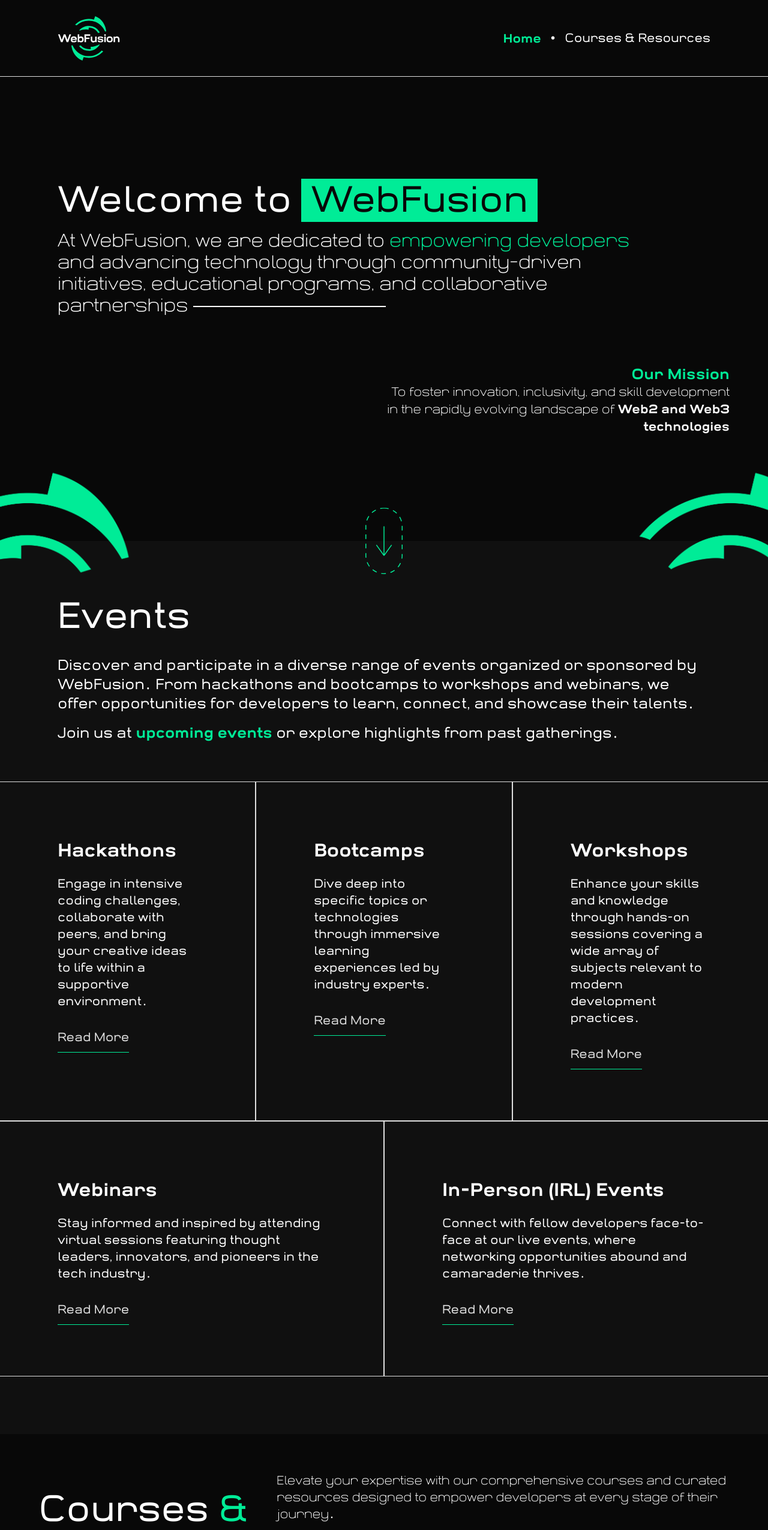
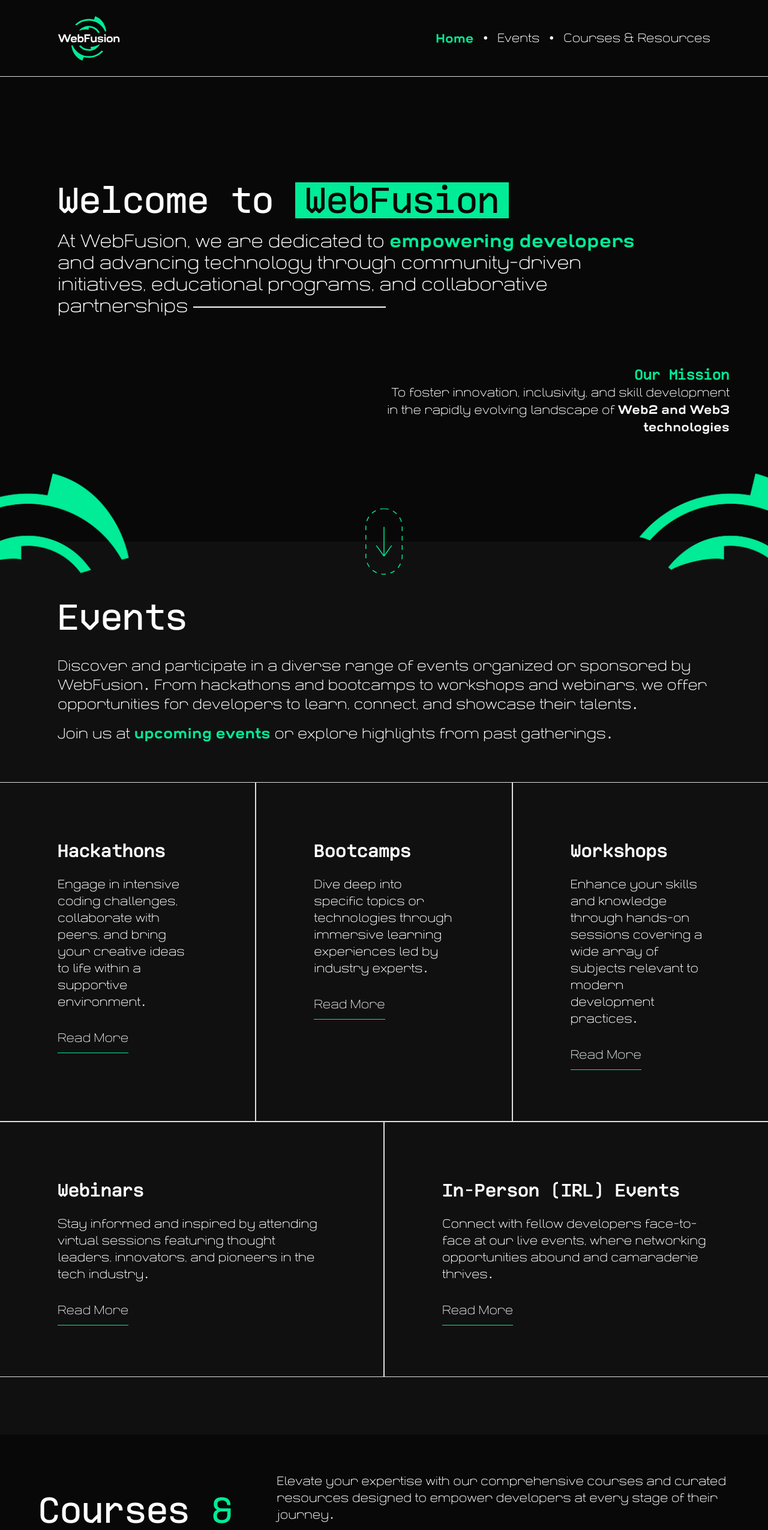
Before and after one commit to webfusiondev/WebFusion.xyz, a Next.js app: page / in a window 1280 px wide. Shown: the top 2551 px of the page at 60% size. Built offline with nearby package versions, Linux system fonts and the light colour scheme.

Commit message:
events page and font weight

```diff
--- a/app/nav.tsx
+++ b/app/nav.tsx
@@ -20,10 +20,10 @@ const NavElements = ({ navRoute }: { navRoute: Route }) => {
       <Link onClick={() => document.body.classList.remove("open-nav")} href="/">
         <div className={getClassName("home")}>Home</div>
       </Link>
-      {/* &bull;
-      <Link onClick={() => document.body.classList.remove("open-nav")} href="/">
+      &bull;
+      <Link onClick={() => document.body.classList.remove("open-nav")} href="/events">
         <div className={getClassName("events")}>Events</div>
-      </Link> */}
+      </Link>
       &bull;
       <Link
         onClick={() => document.body.classList.remove("open-nav")}
@@ -37,7 +37,12 @@ const NavElements = ({ navRoute }: { navRoute: Route }) => {
 
 const Nav = (props: Props) => {
   return (
-    <nav className={widolte.className +" px-4 md:px-8 lg:px-16 xl:px-24 py-6 flex items-center h-32 justify-between select-none text-xl border-b border-b-secondary z-10 relative"}>
+    <nav
+      className={
+        widolte.className +
+        " px-4 md:px-8 lg:px-16 xl:px-24 py-6 flex items-center h-32 justify-between select-none text-xl border-b border-b-secondary z-10 relative font-light"
+      }
+    >
       <Link className="z-10" href="/">
         <Logo />
       </Link>
--- a/app/page.tsx
+++ b/app/page.tsx
@@ -3,6 +3,7 @@ import Link from "next/link";
 
 import IconPark from "./icon-park";
 import Nav from "./nav";
+import { ki } from "./fonts";
 
 export default function Home() {
   return (
@@ -10,7 +11,12 @@ export default function Home() {
       <main className="min-h-[80vh] md:min-h-screen flex flex-col relative overflow-x-clip">
         <Nav route="home" />
         <section className="py-20 md:py-28 lg:py-32 xl:py-44 px-8 md:px-16 flex flex-col justify-center grow">
-          <div className="text-2xl md:text-4xl lg:text-5xl xl:text-6xl font-medium mb-5 xl:pl-8">
+          <div
+            className={
+              ki.className +
+              " text-2xl md:text-4xl lg:text-5xl xl:text-6xl font-medium mb-5 xl:pl-8"
+            }
+          >
             Welcome to{" "}
             <span className="bg-brand-green text-brand-black px-4">
               WebFusion
@@ -18,8 +24,8 @@ export default function Home() {
           </div>
           <p className="text-xl md:text-2xl xl:text-3xl font-light mb-20 max-w-5xl xl:pl-8">
             At WebFusion, we are dedicated to{" "}
-            <span className="text-brand-green">empowering</span>{" "}
-            <span className="text-brand-green">developers</span>
+            <span className="text-brand-green font-bold">empowering</span>{" "}
+            <span className="text-brand-green font-bold">developers</span>
             <span className="inline">
               {" "}
               and advancing technology through community-driven initiatives,
@@ -31,7 +37,12 @@ export default function Home() {
             />
           </p>
           {/* right aligned section */}
-          <div className="text-right font-bold text-lg md:text-xl xl:text-2xl text-brand-green">
+          <div
+            className={
+              ki.className +
+              " text-right font-bold text-lg md:text-xl xl:text-2xl text-brand-green"
+            }
+          >
             Our Mission
           </div>
           <p
@@ -51,7 +62,7 @@ export default function Home() {
             width: "max(7vw, 48px)",
             maxWidth: "62px",
             transform: "translate(-50%, 50%)",
-            zIndex: 0
+            zIndex: 0,
           }}
           viewBox="0 0 63.5 113.5"
           xmlns="http://www.w3.org/2000/svg"
@@ -119,11 +130,15 @@ export default function Home() {
         />
       </main>
       <section
-        className="py-20 xl:py-24 overflow-hidden"
+        className="py-20 xl:py-24 overflow-hidden font-light"
         style={{ backgroundColor: "rgba(150, 150, 150, 0.05)" }}
       >
         <div className="px-12 lg:px-16 xl:px-24 pb-16 text-lg md:text-xl xl:text-2xl">
-          <div className="font-medium text-4xl xl:text-6xl mb-9">Events</div>
+          <div
+            className={ki.className + " font-medium text-4xl xl:text-6xl mb-9"}
+          >
+            Events
+          </div>
           <p className="mb-4">
             Discover and participate in a diverse range of events organized or
             sponsored by WebFusion&#8228; From hackathons and bootcamps to
@@ -143,7 +158,11 @@ export default function Home() {
           className="grid grid-cols-6 events-grid"
         >
           <div className="event-card md:hover:text-brand-black col-span-6 md:col-span-3 xl:col-span-2 border border-secondary p-12 md:p-20 xl:p-24">
-            <div className="font-bold text-xl md:text-2xl xl:text-3xl mb-6">
+            <div
+              className={
+                ki.className + " font-bold text-xl md:text-2xl xl:text-3xl mb-6"
+              }
+            >
               Hackathons
             </div>
             <p className="md:text-lg xl:text-xl mb-8">
@@ -156,7 +175,11 @@ export default function Home() {
             </span>
           </div>
           <div className="event-card md:hover:text-brand-black col-span-6 md:col-span-3 xl:col-span-2 border border-secondary p-12 md:p-20 xl:p-24">
-            <div className="font-bold text-xl md:text-2xl xl:text-3xl mb-6">
+            <div
+              className={
+                ki.className + " font-bold text-xl md:text-2xl xl:text-3xl mb-6"
+              }
+            >
               Bootcamps
             </div>
             <p className="md:text-lg xl:text-xl mb-8">
@@ -168,7 +191,11 @@ export default function Home() {
             </span>
           </div>
           <div className="event-card md:hover:text-brand-black col-span-6 md:col-span-3 xl:col-span-2 border border-secondary p-12 md:p-20 xl:p-24">
-            <div className="font-bold text-xl md:text-2xl xl:text-3xl mb-6">
+            <div
+              className={
+                ki.className + " font-bold text-xl md:text-2xl xl:text-3xl mb-6"
+              }
+            >
               Workshops
             </div>
             <p className="md:text-lg xl:text-xl mb-8">
@@ -181,7 +208,11 @@ export default function Home() {
             </span>
           </div>
           <div className="event-card md:hover:text-brand-black col-span-6 md:col-span-3 border border-secondary p-12 md:p-20 xl:p-24">
-            <div className="font-bold text-xl md:text-2xl xl:text-3xl mb-6">
+            <div
+              className={
+                ki.className + " font-bold text-xl md:text-2xl xl:text-3xl mb-6"
+              }
+            >
               Webinars
             </div>
             <p className="md:text-lg xl:text-xl mb-8">
@@ -194,7 +225,11 @@ export default function Home() {
             </span>
           </div>
           <div className="event-card md:hover:text-brand-black col-span-6 md:col-span-3 border border-secondary p-12 md:p-20 xl:p-24">
-            <div className="font-bold text-xl md:text-2xl xl:text-3xl mb-6">
+            <div
+              className={
+                ki.className + " font-bold text-xl md:text-2xl xl:text-3xl mb-6"
+              }
+            >
               In-Person (IRL) Events
             </div>
             <p className="md:text-lg xl:text-xl mb-8">
@@ -208,11 +243,16 @@ export default function Home() {
           </div>
         </div>
       </section>
-      <section className="mb-28">
+      <section className="mb-28 font-light">
         <div className="py-16 grid grid-cols-3 gap-2 md:gap-4 lg:gap-8 xl:gap-10 max-w-6xl mx-auto px-8 xl:px-0">
-          <div className="col-span-3 md:col-span-1 text-2xl md:text-4xl lg:text-5xl xl:text-6xl font-medium flex flex-row md:flex-col md:justify-center mb-4 md:mb-0">
+          <div
+            className={
+              ki.className +
+              " col-span-3 md:col-span-1 text-2xl md:text-4xl lg:text-5xl xl:text-6xl font-medium flex flex-row md:flex-col md:justify-center mb-4 md:mb-0"
+            }
+          >
             <div>
-              Courses <span className="text-brand-green mr-2 md:mr-0">&</span>
+              Courses <span className="text-brand-green mr-2 md:mr-0">&amp;</span>
             </div>
             <div>Resources</div>
           </div>
@@ -275,12 +315,23 @@ export default function Home() {
             </div>
           </div>
         </div>
-        <div style={{ backgroundColor: "#0F0F0F" }} className="text-center md:text-lg xl:text-xl py-12">
-          <Link style={{ backgroundColor: "#161616" }} className=" border-b border-brand-green p-2" href="courses-and-resources">View Resources</Link>
+        <div
+          style={{ backgroundColor: "#0F0F0F" }}
+          className="text-center md:text-lg xl:text-xl pt-6 pb-12"
+        >
+          <Link
+            style={{ backgroundColor: "#161616" }}
+            className=" border-b border-brand-green p-2"
+            href="courses-and-resources"
+          >
+            View Resources
+          </Link>
         </div>
       </section>
-      <section className="px-12 lg:px-16 xl:px-24 text-center mb-28">
-        <div className="font-medium text-4xl xl:text-6xl mb-9">
+      <section className="px-12 lg:px-16 xl:px-24 text-center mb-28 font-light">
+        <div
+          className={ki.className + " font-medium text-4xl xl:text-6xl mb-9"}
+        >
           Meet the <span className="text-brand-green">Team</span>
         </div>
         <p className="md:text-lg xl:text-xl font-light max-w-5xl mx-auto mb-12">
@@ -353,7 +404,9 @@ export default function Home() {
         </div>
       </section>
       <section className="px-12 lg:px-16 xl:px-24 mb-24">
-        <div className="font-medium text-4xl xl:text-6xl mb-6">
+        <div
+          className={ki.className + " font-medium text-4xl xl:text-6xl mb-6"}
+        >
           Partners &amp; <span className="text-brand-green">Sponsors</span>
         </div>
         <p className="md:text-lg xl:text-xl font-light max-w-5xl mb-12">
--- a/pages/courses-and-resources.tsx
+++ b/pages/courses-and-resources.tsx
@@ -52,7 +52,7 @@ export default function Courses({
           backgroundSize: "cover, cover",
         }}
         className={
-          widolte.className +
+          ki.className +
           " h-96 flex flex-col md:flex-row items-center justify-center font-medium text-4xl xl:text-6xl mb-16"
         }
       >
--- /dev/null
+++ b/pages/events.tsx
@@ -0,0 +1,27 @@
+import { ki } from "@/app/fonts";
+import Nav from "@/app/nav";
+import "../app/globals.css";
+
+export default function Courses() {
+  return (
+    <>
+      <Nav route="events" />
+      <div
+        style={{
+          background:
+            "linear-gradient(rgba(8, 8, 8, 0.67), rgba(8, 8, 8, 0.67)) left top, url(/eventsbg.jpeg)",
+          backgroundRepeat: "no-repeat, no-repeat",
+          backgroundSize: "cover, cover",
+          backgroundPosition: "center"
+        }}
+        className={
+          ki.className +
+          " h-96 flex flex-col md:flex-row items-center justify-center font-medium text-4xl xl:text-6xl mb-16"
+        }
+      >
+        <span>Events</span>
+      </div>
+      <div className="py-20"></div>
+    </>
+  );
+}
```
Also changed, not shown: public/eventsbg.jpeg (added).
